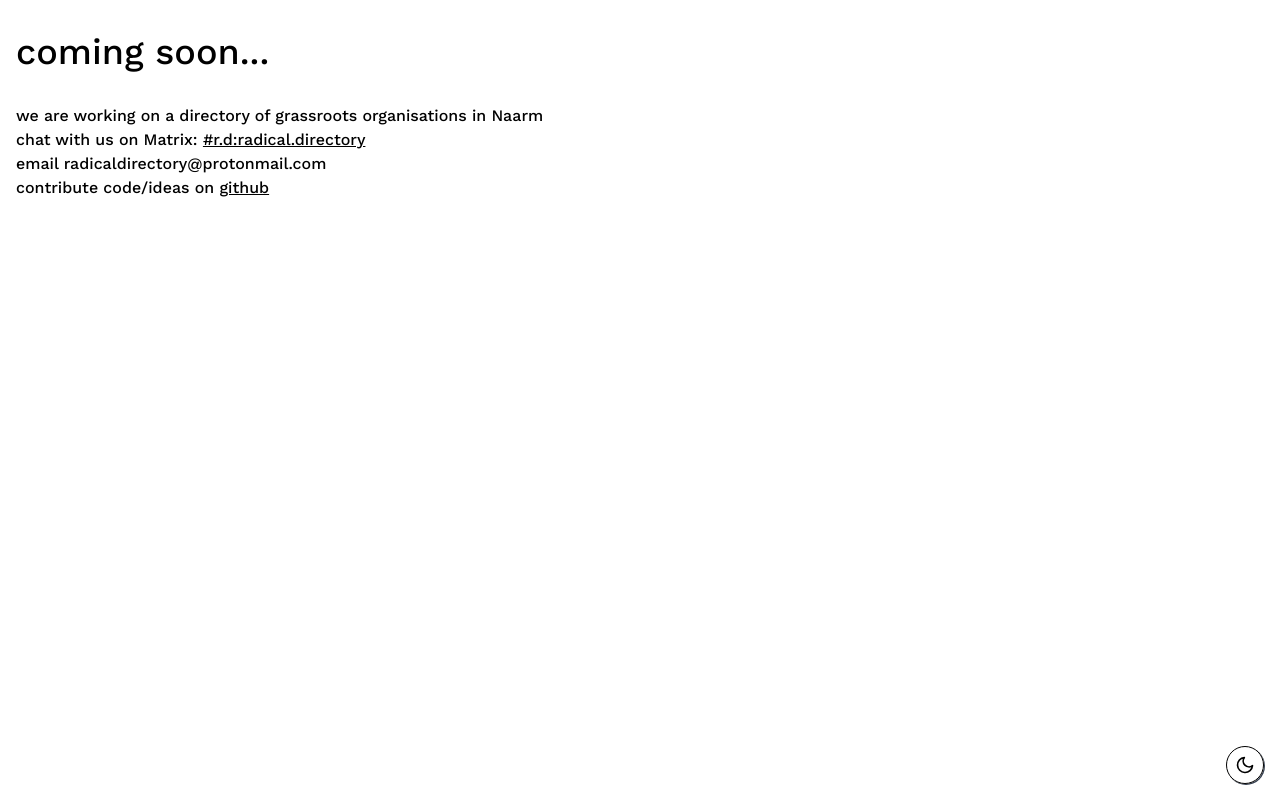
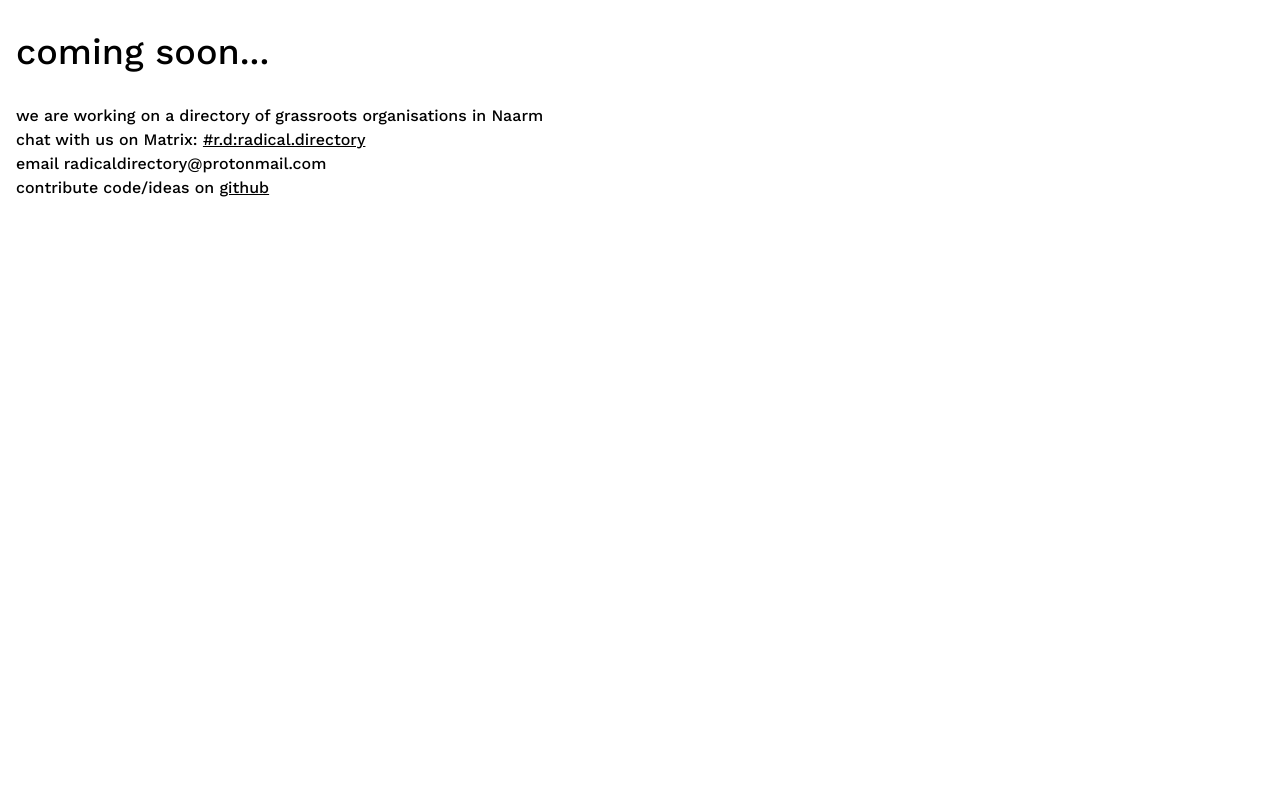
Before and after one commit to meri-leeworthy/radical.directory, a Next.js app: page / in a window 1280 px wide. Built offline with nearby package versions, Linux system fonts and the light colour scheme.

Commit message:
app component

```diff
--- a/pages/_app.tsx
+++ b/pages/_app.tsx
@@ -1,17 +1,17 @@
 import "../styles/globals.css"
 import type { AppProps } from "next/app"
-import { ThemeProvider } from "next-themes"
-import { WithThemes } from "components/WithThemes"
-import * as Tooltip from "@radix-ui/react-tooltip"
+// import { ThemeProvider } from "next-themes"
+// import { WithThemes } from "components/WithThemes"
+// import * as Tooltip from "@radix-ui/react-tooltip"
 
 function MyApp({ Component, pageProps }: AppProps) {
   return (
     // <ThemeProvider attribute="class" enableSystem={true}>
-    <Tooltip.TooltipProvider>
-      <WithThemes>
-        <Component {...pageProps} />
-      </WithThemes>
-    </Tooltip.TooltipProvider>
+    // <Tooltip.TooltipProvider>
+    //   <WithThemes>
+    <Component {...pageProps} />
+    //   </WithThemes>
+    // </Tooltip.TooltipProvider>
     // </ThemeProvider>
   )
 }
```
